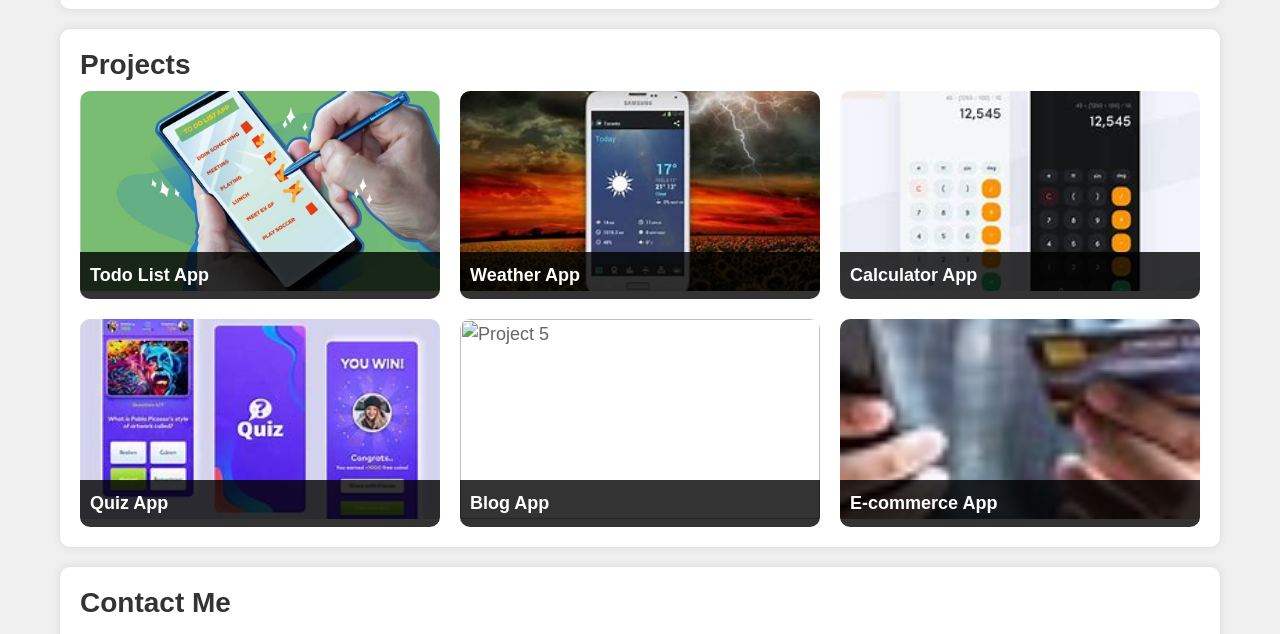
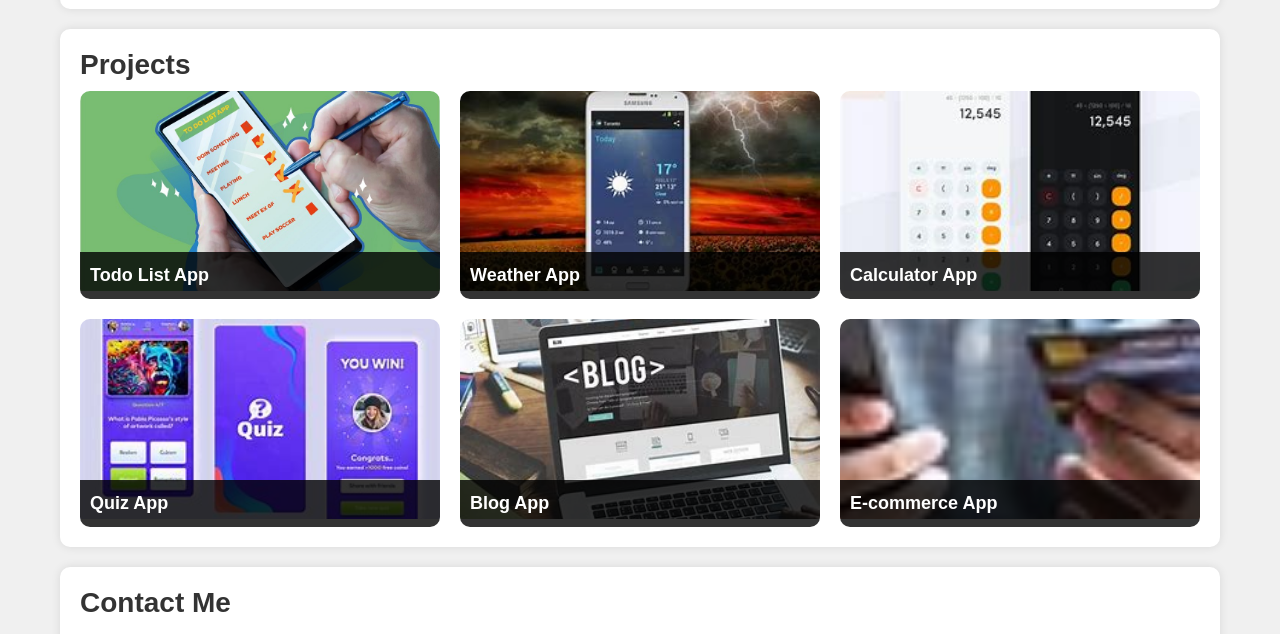
Before and after one commit to Cse21-034/Manando.com, a plain HTML site: page index.html in a window 1280 px wide. Shown: the part 588-1222 px from the top of the page. Drawn offline with Linux system fonts and the light colour scheme.

Commit message:
Update index.html

```diff
--- a/index.html
+++ b/index.html
@@ -237,7 +237,7 @@
                         <div class="project-title">Quiz App</div>
                     </li>
                     <li class="project">
-                        <img src="image/blog.jpeg" alt="Project 5" class="project-image">
+                        <img src="image/IMG_BLOG.jpeg" alt="Project 5" class="project-image">
                         <div class="project-title">Blog App</div>
                     </li>
                     <li class="project">
```
